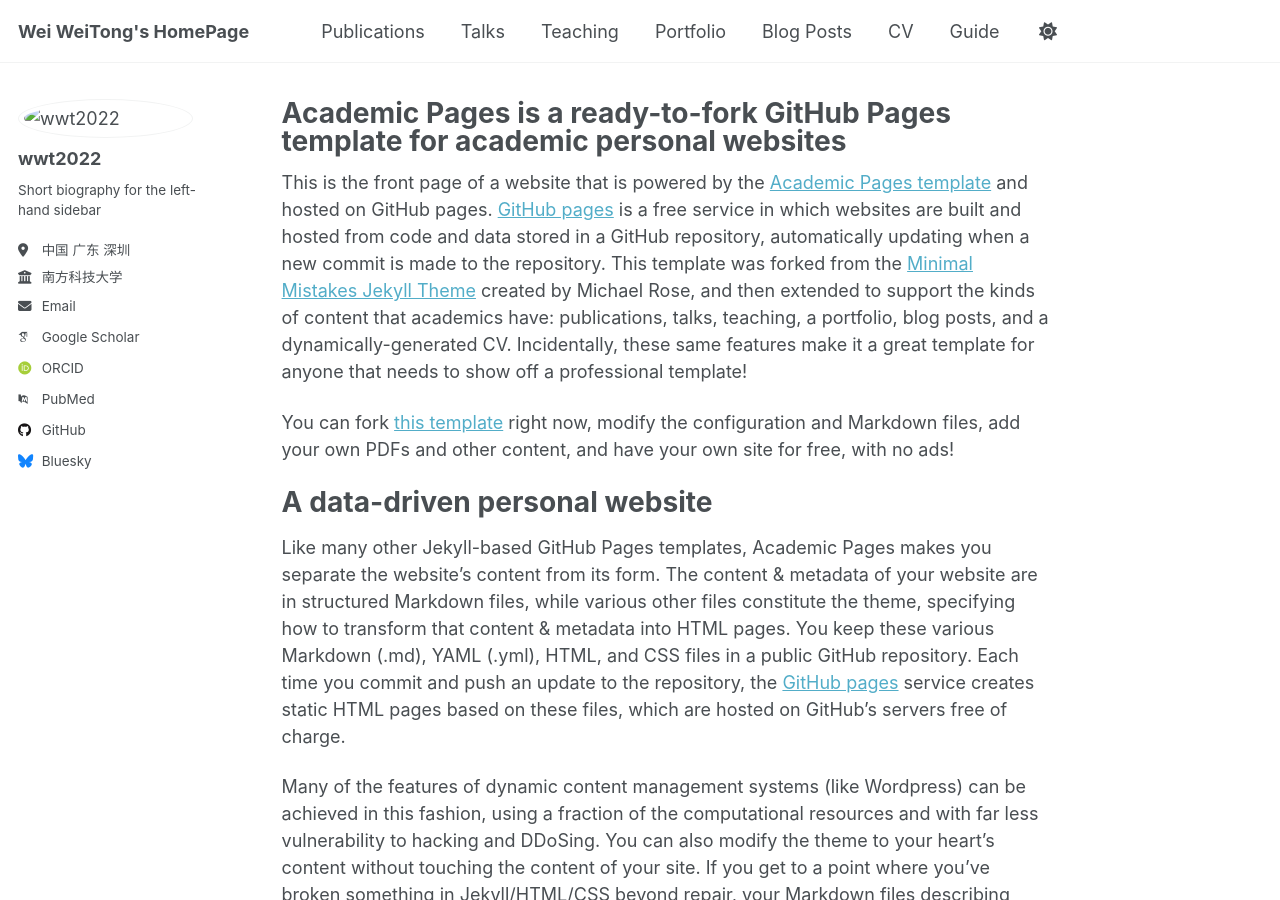
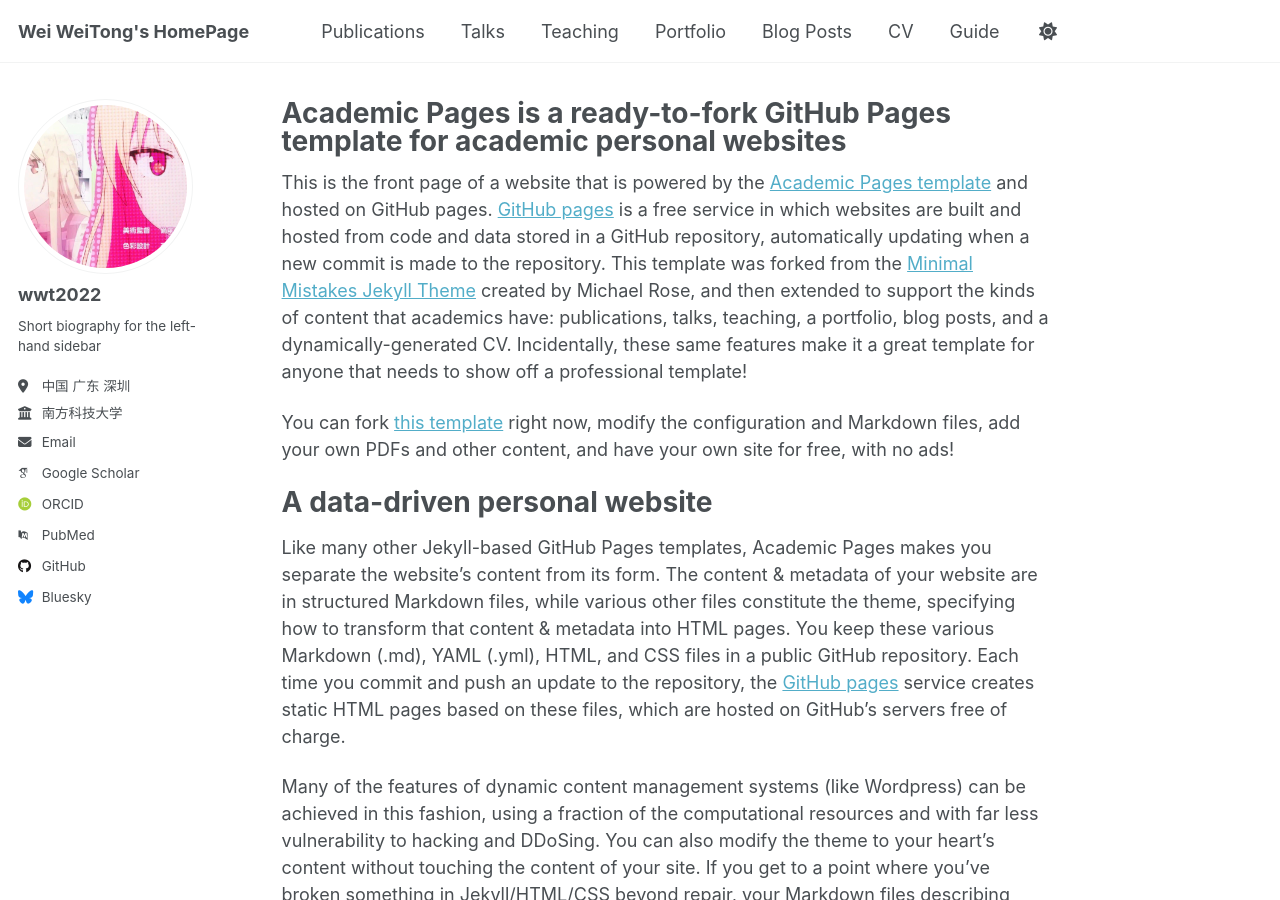
Before and after one commit to wwt2022/wwt2022.github.io, a Jekyll site: the page built from _pages/about.md, in a window 1280 px wide and 900 px high. Built offline with Jekyll 4.4.1, drawn with Linux system fonts in a browser that asks for light colours; some web fonts are replaced; a script that is not in the unit is left out.

Commit message:
Update _config.yml

```diff
--- a/_config.yml
+++ b/_config.yml
@@ -22,7 +22,7 @@ repository               : "academicpages/academicpages.github.io"
 #               Additional customization can be done by editing /_includes/author-profile.html
 author:
   # Biographic information
-  avatar           : /images/mashiro.jpg
+  avatar           : https://github.com/wwt2022/wwt2022.github.io/raw/master/images/mashiro.jpg
   name             : "wwt2022"
   pronouns         : # example: "she/her"
   bio              : "Short biography for the left-hand sidebar"
```
